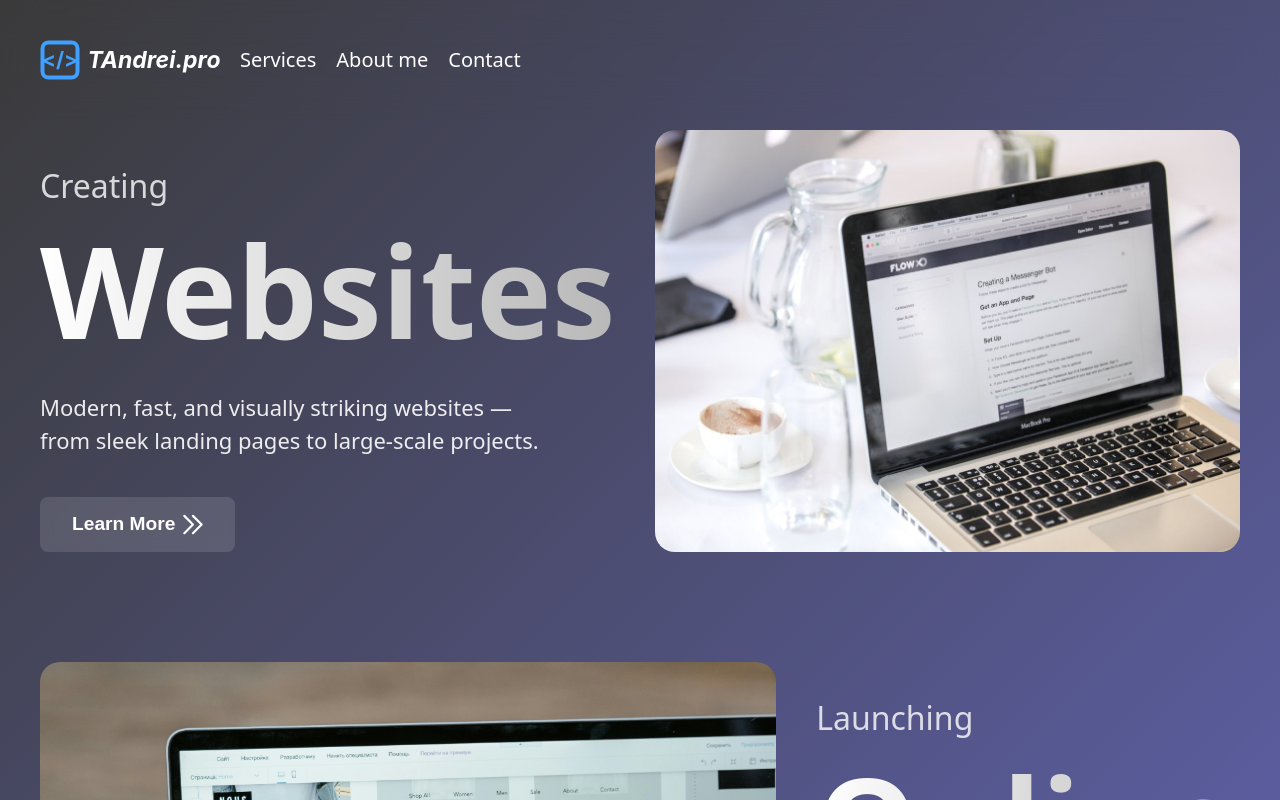
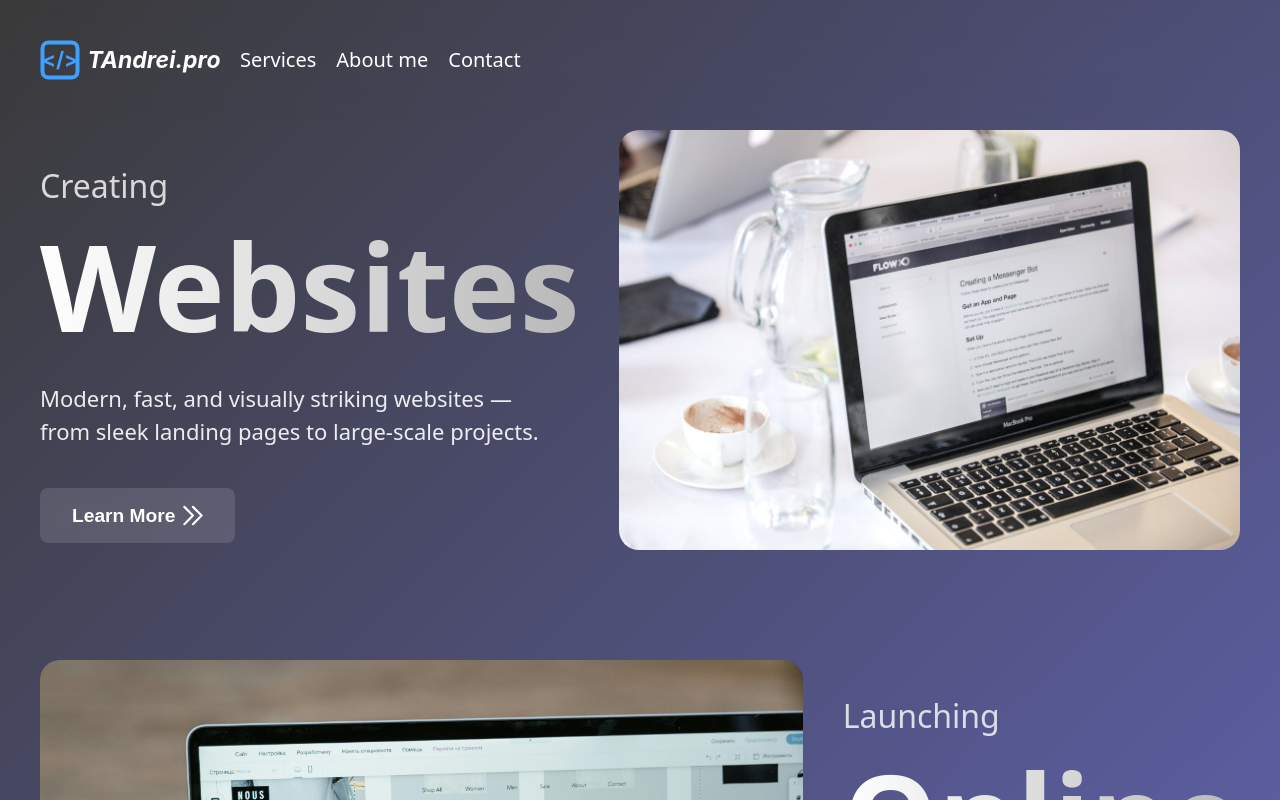
Before and after one commit to TAndrei17/tandreipro-page, a React (Vite) app: page / in a window 1280 px wide. Shown: the top 800 px of the page. Built offline with nearby package versions, Linux system fonts and the light colour scheme.

Commit message:
fix: fix title font-size error

```diff
--- a/src/components/home/SectionStyles.css
+++ b/src/components/home/SectionStyles.css
@@ -31,7 +31,7 @@
 }
 
 .section-title {
-	font-size: clamp(68px, 10vw, 130px);
+	font-size: clamp(68px, 10vw, 120px);
 	font-weight: 700;
 	line-height: 1.1;
 	margin: 0;
```
